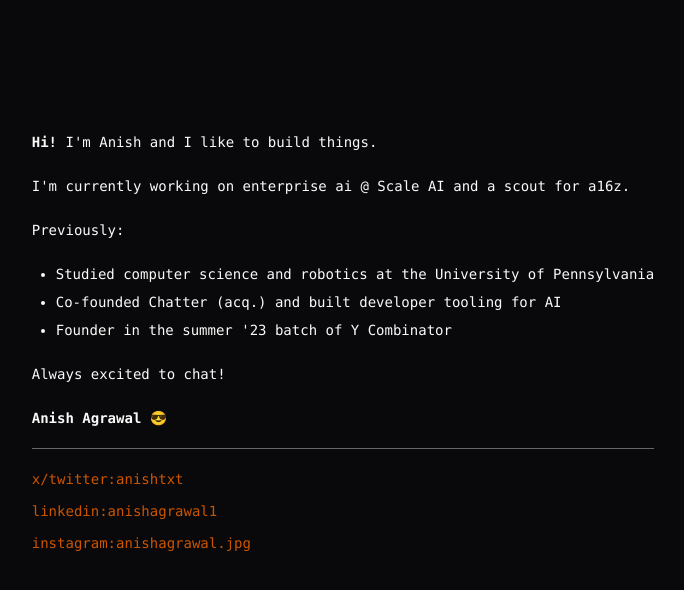
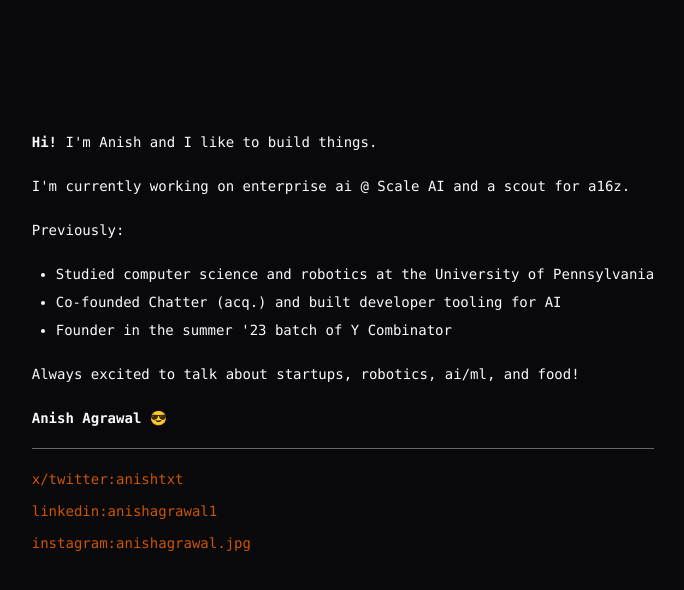
Before and after one commit to anishxyz/anishxyz, a Next.js app in the folder anishxyz/: page / in a window 1280 px wide. Shown: the top 590 px of the page, without its empty margins (297-981 px from the left). Built offline with nearby package versions, Linux system fonts and the light colour scheme.

Commit message:
talk phrase

```diff
--- a/anishxyz/src/components/Profile.tsx
+++ b/anishxyz/src/components/Profile.tsx
@@ -15,7 +15,7 @@
                 <li>Founder in the summer &#39;23 batch of <a href="https://www.ycombinator.com"
                                                           className="hover:font-bold">Y Combinator</a></li>
             </ul>
-            <p>Always excited to chat!</p>
+            <p>Always excited to talk about startups, robotics, ai/ml, and food!</p>
             <p><strong>Anish Agrawal 😎</strong></p>
             <hr className="border-[#666]"/>
             <div className="space-y-1 text-[#C50]">
```
